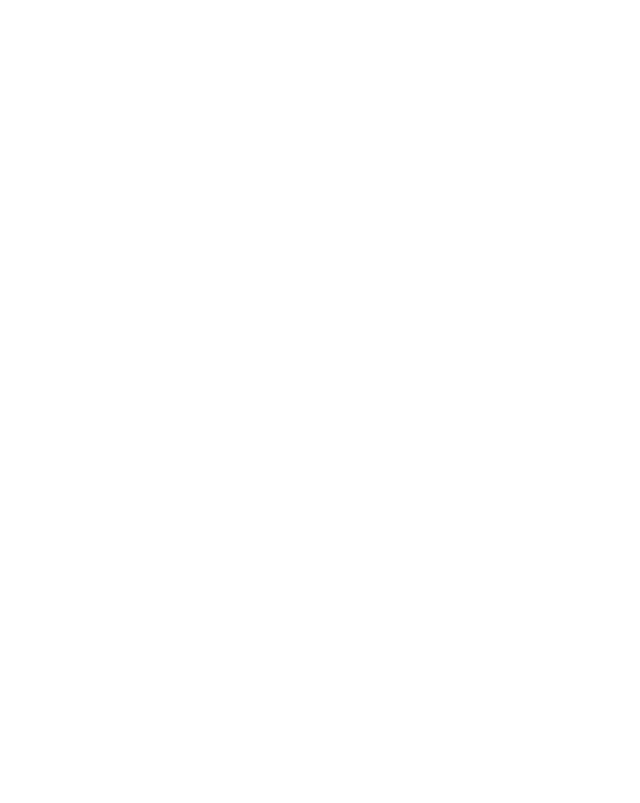
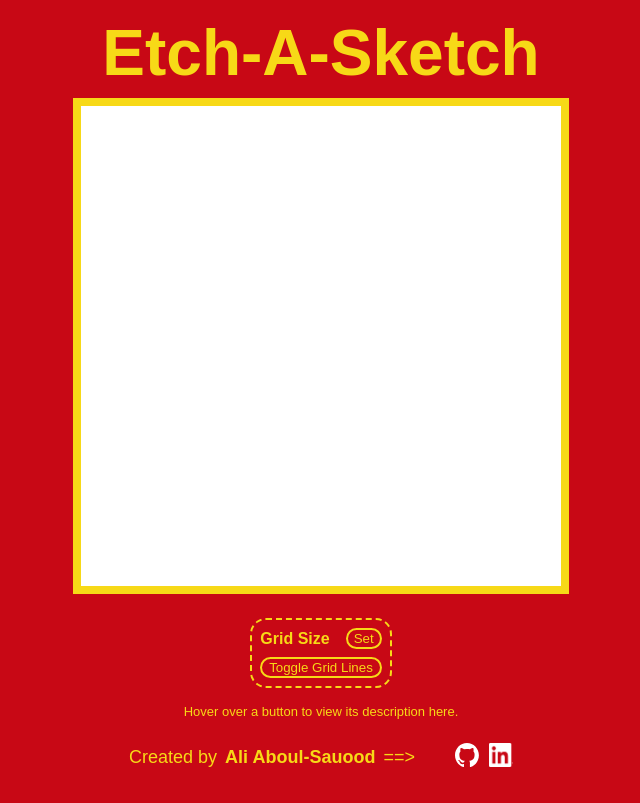
Before and after one commit to ali-aboulsauood/etch-a-sketch, a plain HTML site: page index.html in a window 1280 px wide. Shown: the whole page, without its empty margins (319-959 px from the left). Drawn offline with Linux system fonts and the light colour scheme; a web font is replaced by a local one.

Commit message:
Complete markup and styling for project
1. Complete markup for project
    1. Divide page into three `div`s - header, body, and footer
        1. Add title to header
        2. Add grid, grid controls, and grid control tooltips to body
        3. Add creator's name and social links to footer

2. Complete styling for project, including styles for classes that are yet to be created using JavaScript

```diff
--- a/index.html
+++ b/index.html
@@ -8,12 +8,63 @@
         <title>Etch-A-Sketch | by Ali Aboul-Sauood</title>
 
         <link rel="stylesheet" href="style.css">
-
         <script src="script.js" defer></script>
     </head>
 
-    <body>
+<body>
+    <div class="head">
+        <h1 class="title">Etch-A-Sketch</h1>
+    </div>
 
-    </body>
+    <div class="body">
+        <div class="grid">
+            <!-- Grid content is generated using JavaScript. -->
+        </div>
+
+        <div class="control-area">
+            <div class="controls">
+                <div class="control-panel grid-controls rounded-border">
+                    <div class="grid-size-controls">
+                        <div class="grid-size-info">
+                            <span class="grid-size-label bold">Grid Size</span>
+
+                            <br>
+
+                            <span class="grid-size bold"></span>
+                        </div>
+
+                        <button class="set-grid-size rounded-border">Set</button>
+                    </div>
+
+                    <button class="toggle-grid-lines rounded-border">Toggle Grid Lines</button>
+                </div>
+            </div>
+
+            <div class="tooltip">
+                Hover over a button to view its description here.
+            </div>
+        </div>
+    </div>
+
+    <div class="foot">
+        <div class="credit">
+            Created by <span class="bold">Ali Aboul-Sauood</span> ==>
+        </div>
+
+        <ul class="links">
+            <li>
+                <a href="https://www.github.com/ali-aboulsauood" target="_blank" rel="noopener noreferrer" title="Click here to visit my GitHub profile!">
+                    <img src="images/logos/github-mark-white.svg" alt="GitHub" width="24px" height="24px">
+                </a>
+            </li>
+
+            <li>
+                <a href="https://www.linkedin.com/in/ali-k-mohammed" target="_blank" rel="noopener noreferrer" title="Click here to visit my LinkedIn profile!">
+                    <img src="images/logos/InBug-White.png" alt="linkedin" width="24px" height="24px">
+                </a>
+            </li>
+        </ul>
+    </div>
+</body>
 
 </html>
--- a/style.css
+++ b/style.css
@@ -0,0 +1,184 @@
+@import url('https://fonts.googleapis.com/css2?family=Finger+Paint&display=swap');              /* Font: Finger Paint (refer to: https://fonts.google.com/specimen/Finger+Paint) */
+
+/* General Styles */
+
+* {
+    /* Font: Finger Paint - Regular */
+    font-family: "Finger Paint", sans-serif;
+    font-weight: 400;
+    font-style: normal;
+
+    text-align: center;
+}
+
+*:focus {
+    outline-color: #F7D917;
+    outline-width: thick;
+}
+
+html {
+    display: flex;
+    flex-direction: column;
+
+    justify-content: center;
+    align-content: center;
+
+    background-color: #C80815;      /* Venetian Red (refer to: https://en.wikipedia.org/wiki/Venetian_red) */
+    color: #F7D917;                 /* Tartrazine (refer to: https://en.wikipedia.org/wiki/Shades_of_yellow#Tartrazine) */
+}
+
+button, input {
+    background-color: transparent;
+    color: #F7D917;
+
+    border: 2px solid #F7D917;
+}
+
+button:hover, button.active {
+    background-color: #F7D917;
+    color: #C80815;
+}
+
+.bold {
+    font-weight: bold;
+}
+
+.rounded-border {
+    border-radius: 16px;
+    -webkit-border-radius: 16px;
+    -moz-border-radius: 16px;
+    -ms-border-radius: 16px;
+    -o-border-radius: 16px;
+}
+
+/* Header and Footer Styles */
+
+.head, .foot {
+    display: flex;
+
+    justify-content: center;
+    align-items: center;
+
+    margin: 8px;
+}
+
+.head .title {
+    font-size: 64px;
+    font-weight: bold;
+
+    margin: 0;
+}
+
+.foot .credit {
+    display: flex;
+
+    justify-content: center;
+    align-items: center;
+
+    gap: 8px;
+
+    font-size: large;
+}
+
+.foot .links {
+    display: flex;
+
+    justify-content: center;
+    align-items: center;
+
+    gap: 10px;
+
+    list-style-type: none;
+}
+
+/* Body Styles */
+
+.body {
+    display: flex;
+    flex-direction: column;
+
+    justify-content: center;
+    align-items: center;
+
+    gap: 16px;
+}
+
+.body .grid {
+    display: flex;
+    flex-direction: column;
+
+    width: 60vh;
+    height: 60vh;
+
+    border: 8px solid #F7D917;
+
+    background-color: white;
+}
+
+/* The following children classes of `.grid` are added using JavaScript. */
+
+.body .grid .row {
+    display: flex;
+    flex-direction: row;
+
+    flex: 1 1 auto;
+}
+
+.body .grid .row .cell {
+    flex: 1 1 auto;
+}
+
+.body .grid .row .cell.line-visible {
+    border: 0.01px solid #F7D917;
+}
+
+
+
+.body .control-area {
+    display: flex;
+
+    flex-direction: column;
+
+    gap: 16px;
+}
+
+
+.body .controls {
+    display: flex;
+    flex-direction: row;
+
+    justify-content: center;
+    align-items: stretch;
+
+    gap: 16px;
+
+    margin-top: 8px;
+}
+
+.body .controls .control-panel {
+    display: flex;
+    flex-direction: column;
+
+    justify-content: center;
+    align-items: stretch;
+
+    gap: 8px;
+
+    border: 2px dashed #F7D917;
+
+    padding: 8px;
+}
+
+.body .controls .control-panel > * {
+    display: flex;
+    flex-direction: row;
+
+    justify-content: center;
+    align-items: center;
+
+    gap: 16px;
+}
+
+.body .tooltip {
+    font-size: small;
+}
```
